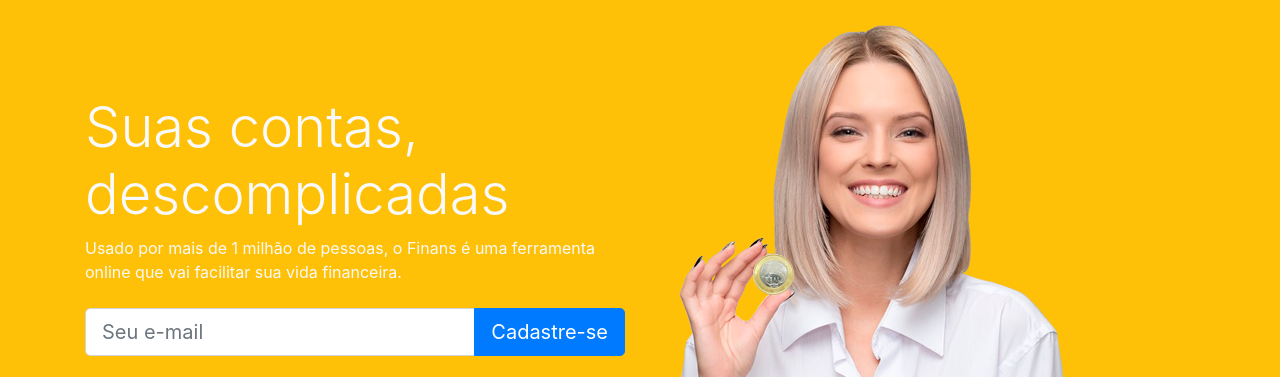
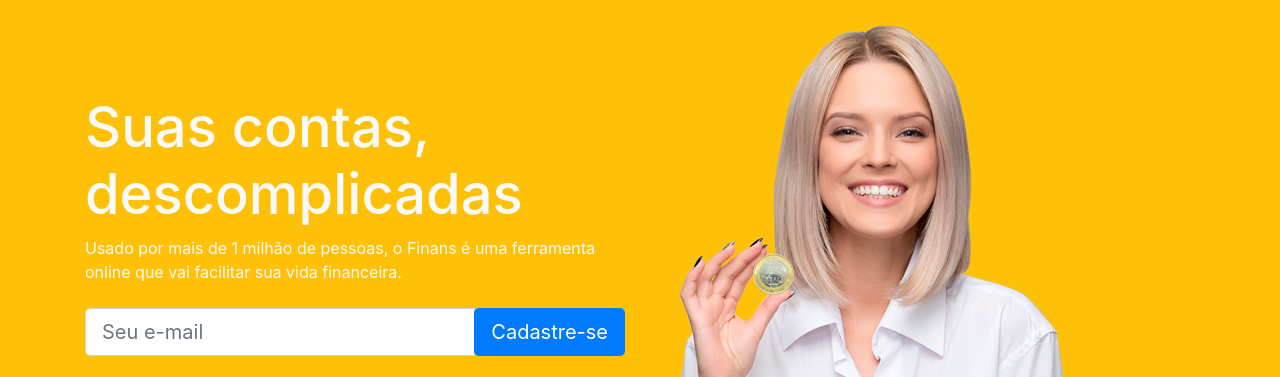
Before and after one commit to ClarkQuente/Projeto-Finans, a plain HTML site: page index.html in a window 1280 px wide. Shown: the part 58-435 px from the top of the page. Drawn offline with nearby package versions, Linux system fonts and the light colour scheme.

Commit message:
Ajustado responsividade em elementos que estavam excedendo a tela.

```diff
--- a/index.html
+++ b/index.html
@@ -8,6 +8,35 @@
         <!-- Bootstrap CSS -->
         <link rel="stylesheet" href="https://stackpath.bootstrapcdn.com/bootstrap/4.1.3/css/bootstrap.min.css" integrity="sha384-MCw98/SFnGE8fJT3GXwEOngsV7Zt27NXFoaoApmYm81iuXoPkFOJwJ8ERdknLPMO" crossorigin="anonymous">
         <script src="https://kit.fontawesome.com/01ecdeaae0.js" crossorigin="anonymous"></script>
+
+        <style type="text/css">
+
+            :root {
+                --display4-fontSize: 3.5rem;
+            }
+
+            @media (min-width: 768px) {
+                #principal-content-title {
+                    font-size: var(--display4-fontSize);
+                }
+
+                #input-principal > input[type="text"],
+                #input-principal > .input-group-append > button {
+                    height: calc(2.875rem + 2px);
+                    padding: 0.5rem 1rem;
+                    font-size: 1.25rem;
+                    line-height: 1.5;
+                    border-radius: 0.3rem;
+                }
+
+                #input-principal > input[type="text"] {
+                    border-top-right-radius: 0;
+                    border-bottom-right-radius: 0;
+                }
+
+            }
+
+        </style>
 
         <title>Projeto Finans</title>
     </head>
@@ -44,14 +73,14 @@
                 <div class="row">
                     <div class="col-md-6 d-flex">
                         <div class="align-self-center">
-                            <h2 class="display-4">Suas contas, descomplicadas</h2>
+                            <h2 class="display-5" id="principal-content-title">Suas contas, descomplicadas</h2>
                             <p>
                                 Usado por mais de 1 milhão de pessoas, o Finans é uma ferramenta online
                                 que vai facilitar sua vida financeira.
                             </p>
 
                             <form class="mt-4 mb-4">
-                                <div class="input-group input-group-lg">
+                                <div class="input-group" id="input-principal">
                                     <input type="text" class="form-control" placeholder="Seu e-mail">
                                     <div class="input-group-append">
                                         <button class="btn btn-primary">Cadastre-se</button>
```
